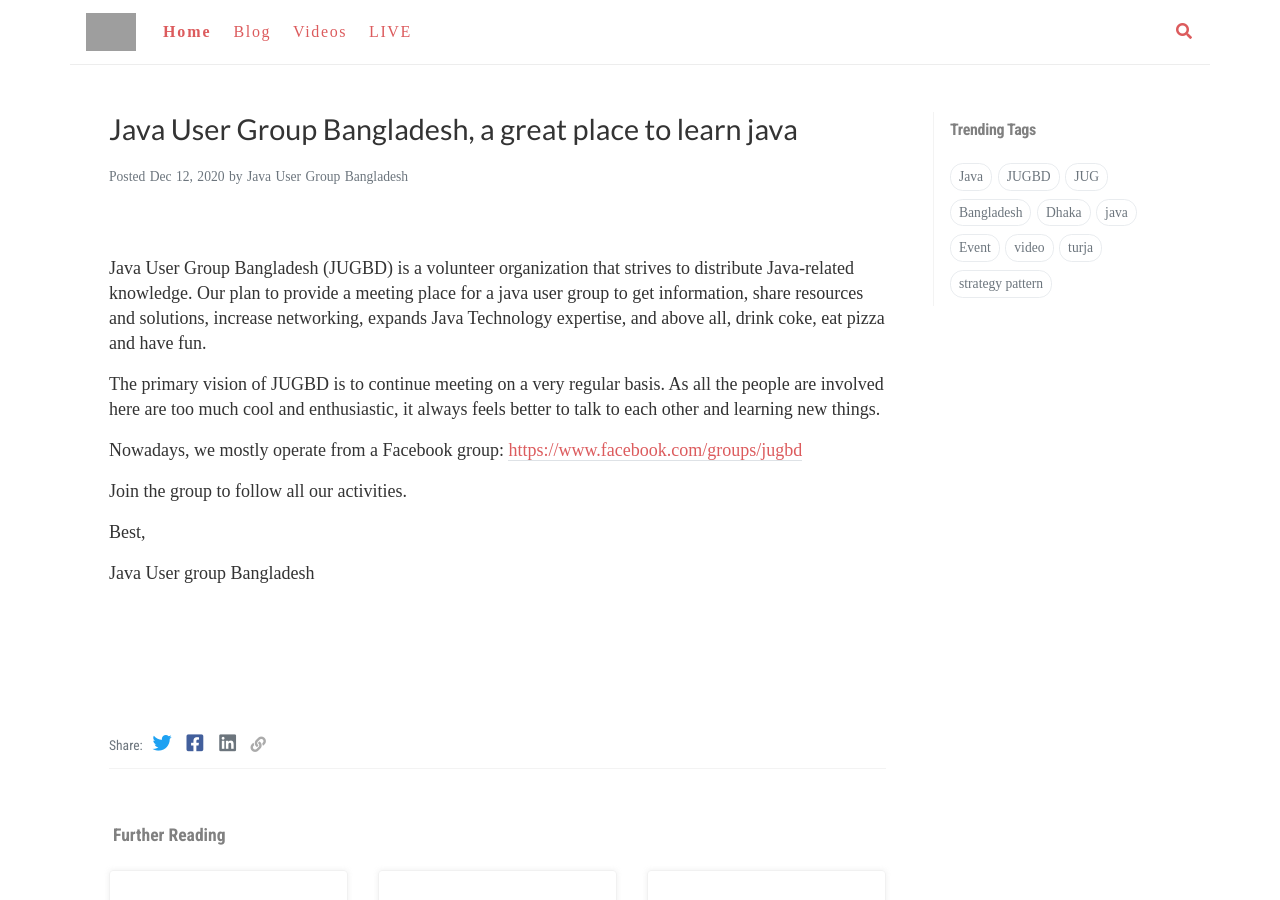
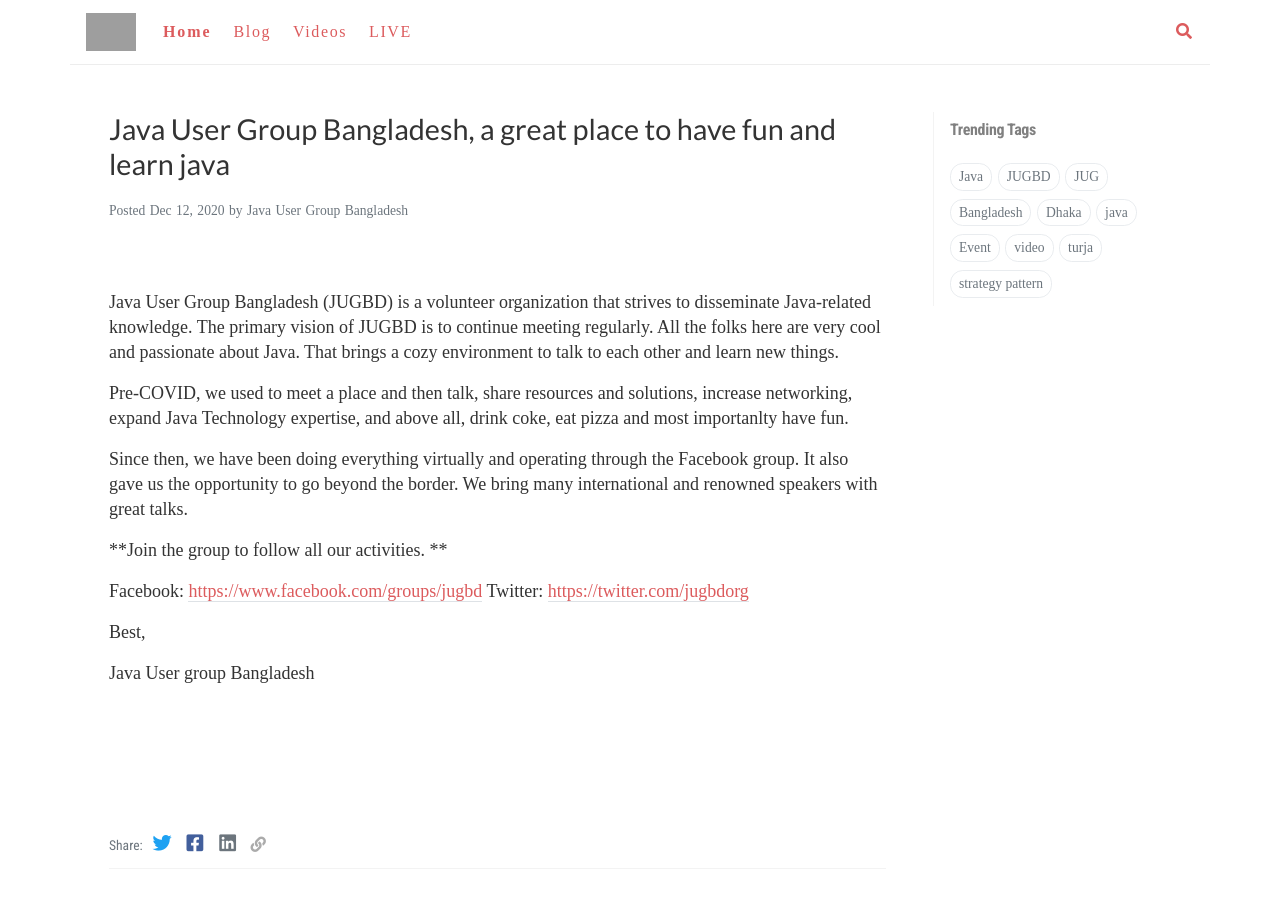
Before and after one commit to jugbd/jugbd.org, a Jekyll site: the page built from index.md, in a window 1280 px wide and 900 px high. Built offline with Jekyll 4.4.1, drawn with Linux system fonts in a browser that asks for light colours; nearby versions of some CDN libraries; some web fonts are replaced; comment, search, counter and statistics services are not loaded; grey boxes are pictures that could not be loaded.

Commit message:
Update index.md

```diff
--- a/index.md
+++ b/index.md
@@ -1,18 +1,23 @@
 ---
 layout: post
-title: Java User Group Bangladesh, a great place to learn java
+title: Java User Group Bangladesh, a great place to have fun and learn java
 active_tab_id: home
 date: 2020-12-12 05:00:00 +0000
 image: assets/media/jugbd.jpg
 ---
 
-Java User Group Bangladesh (JUGBD) is a volunteer organization that strives to distribute Java-related knowledge. Our plan to provide a meeting place for a java user group to get information, share resources and solutions, increase networking, expands Java Technology expertise, and above all, drink coke, eat pizza and have fun.
+Java User Group Bangladesh (JUGBD) is a volunteer organization that strives to disseminate Java-related knowledge. The primary vision of JUGBD is to continue meeting regularly. All the folks here are very cool and passionate about Java. That brings a cozy environment to talk to each other and learn new things.
 
-The primary vision of JUGBD is to continue meeting on a very regular basis. As all the people are involved here are too much cool and enthusiastic, it always feels better to talk to each other and learning new things.
+Pre-COVID, we used to meet a place and then talk, share resources and solutions, increase networking, expand Java Technology expertise, and above all, drink coke, eat pizza and most importanlty have fun.
 
-Nowadays, we mostly operate from a Facebook group: [https://www.facebook.com/groups/jugbd](https://www.facebook.com/groups/jugbd "https://www.facebook.com/groups/jugbd")
+Since then, we have been doing everything virtually and operating through the Facebook group. It also gave us the opportunity to go beyond the border. We bring
+many international and renowned speakers with great talks.
 
-Join the group to follow all our activities.
+**Join the group to follow all our activities.
+**
+
+Facebook: [https://www.facebook.com/groups/jugbd](https://www.facebook.com/groups/jugbd)
+Twitter: [https://twitter.com/jugbdorg](https://twitter.com/jugbdorg)
 
 Best,
 
```
